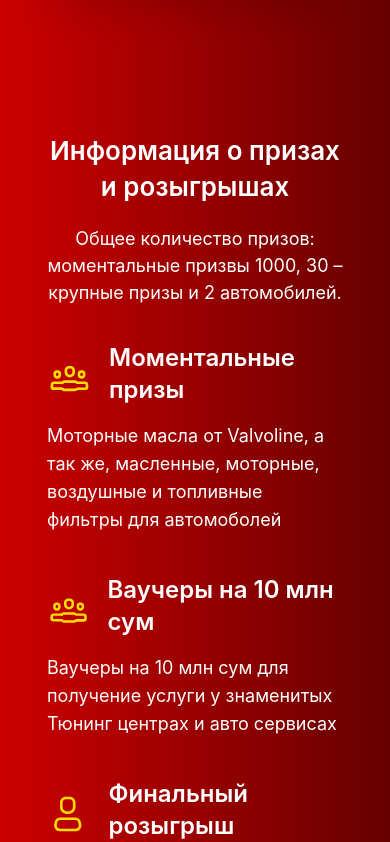
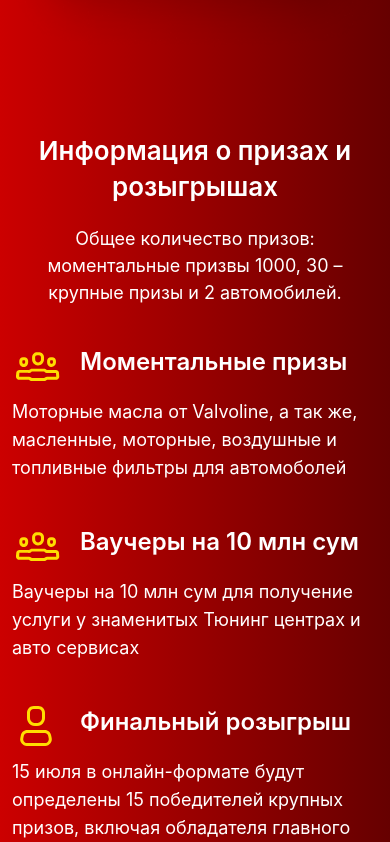
Before and after one commit to Bekzod5272/valvoline, a Vue app: page / in a window 390 px wide. Shown: the part 5882-6724 px from the top of the page. Built offline with nearby package versions, Linux system fonts and the light colour scheme.

Commit message:
bug fixed

```diff
--- a/src/components/ClientsUse.vue
+++ b/src/components/ClientsUse.vue
@@ -15,7 +15,7 @@ const props = defineProps({
     class="bg-gradient-to-r from-[#cc0000] to-[#660000] dark:bg-gradient-to-r dark:from-[#00000080] dark:to-[#007A6F80] dark:text-white pb-10"
   >
     <section id="about" class="pt-10 semimd:pb-0 dark:text-white poco2:pt-20">
-      <div class="container px-3 sm:px-5">
+      <div class="md:container px-3 sm:px-5">
         <SectionTitle class="text-center mb-5">{{
           props.data.abilsTitle
         }}</SectionTitle>
--- a/src/components/HowUseTelegram.vue
+++ b/src/components/HowUseTelegram.vue
@@ -12,7 +12,7 @@ const props = defineProps({
     class="bg-gradient-to-r from-[#cc0000] to-[#660000] dark:bg-gradient-to-r dark:from-[#00000080] dark:to-[#007A6F80] dark:text-white pb-10 poco2:pt-10 pt-5"
   >
     <div
-      class="poco2:container flex flex-col sm:flex-row items-center justify-center"
+      class="md:container flex flex-col sm:flex-row items-center justify-center"
     >
       <div class="p-5">
         <section-title> {{ props?.data?.howUseTg?.howEnter }} </section-title>
```
